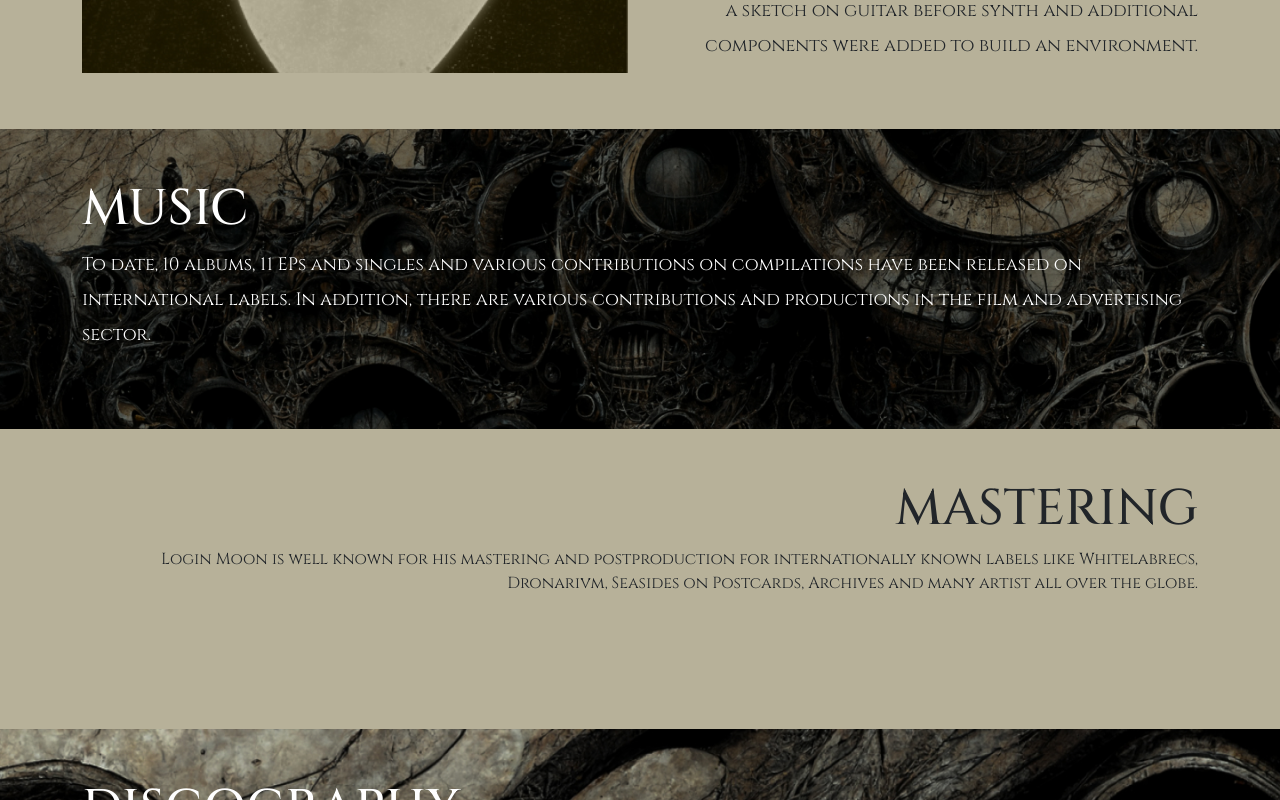
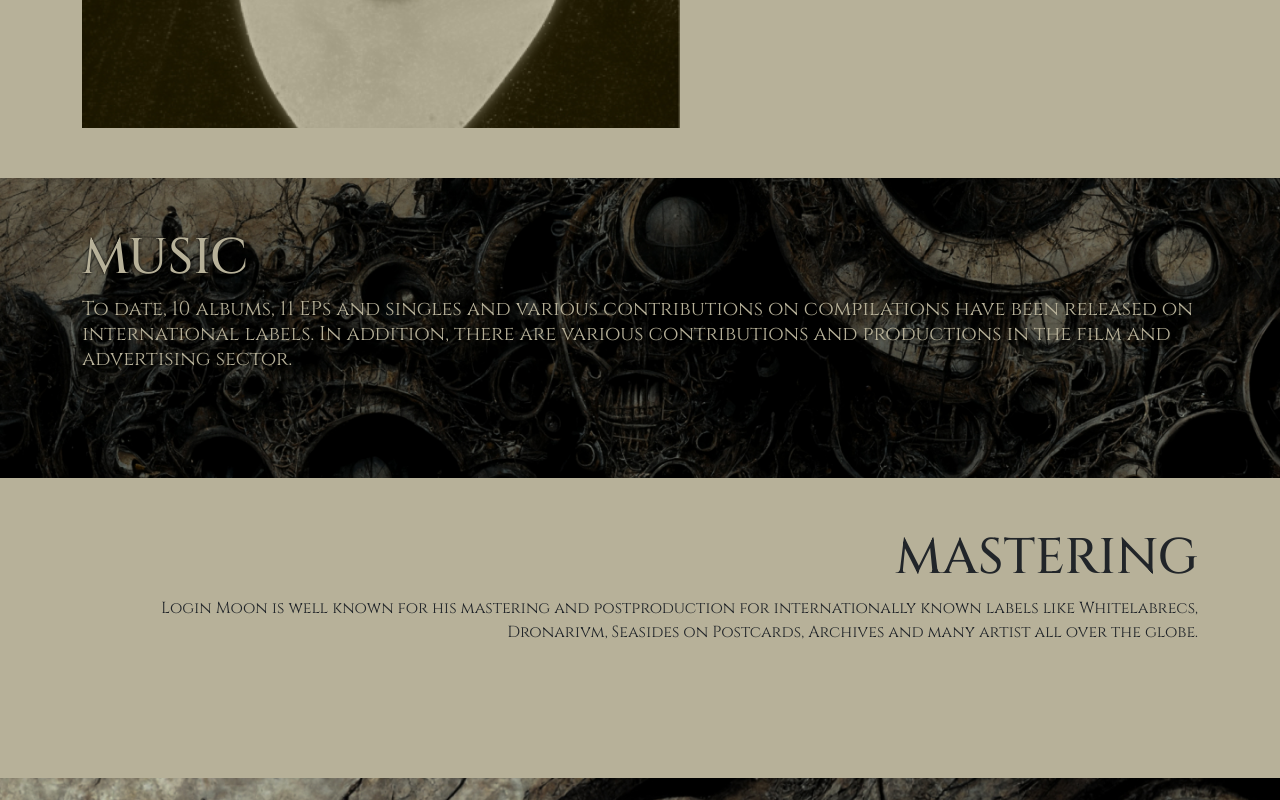
Before and after one commit to Tobeworks/logicmoon-homepage2, a Vue app: page / in a window 1280 px wide. Shown: the part 1520-2320 px from the top of the page. Built offline with nearby package versions, Linux system fonts and the light colour scheme.

Commit message:
Desktop working

```diff
--- a/package.json
+++ b/package.json
@@ -2,7 +2,7 @@
   "name": "logicmoon",
   "version": "3.1.0",
   "private": true,
-  "title":"Logic Moon Music Home",
+  "title": "Logic Moon Music Home",
   "scripts": {
     "serve": "vue-cli-service serve",
     "build": "vue-cli-service build",
@@ -38,6 +38,7 @@
     "imagemin-optipng": "^8.0.0",
     "imagemin-svgo": "^10.0.1",
     "npm-run-all": "^4.1.5",
+    "prettier": "^2.7.1",
     "sass": "^1.45.1",
     "sass-loader": "^13.0.2"
   },
--- a/src/scss/style.scss
+++ b/src/scss/style.scss
@@ -8,7 +8,7 @@
 @import "../../node_modules/bootstrap/scss/navbar";
 @import "../../node_modules/bootstrap/scss/_helpers.scss";
 @import "../../node_modules/bootstrap/scss/close";
-@import "../../node_modules/bootstrap/scss/images";
+//@import "../../node_modules/bootstrap/scss/images";
 @import "../../node_modules/bootstrap/scss/buttons";
 @import "../../node_modules/bootstrap/scss/bootstrap-utilities.scss";
 @import "../../node_modules/bootstrap/scss/alert";
@@ -18,6 +18,7 @@ $isogridsize: 200px;
 $isogridsize-sm: 140px;
 $isogridsize-xs: 100px;
 $primary: #b7b199;
+$secondary: black;
 
 html {
   scroll-behavior: smooth;
@@ -55,12 +56,6 @@ iframe {
   background: url(../assets/img/section-dark-big.jpg);
   background-attachment: fixed;
   background-size: cover;
-}
-#footer {
-  background: url(../assets/img/footer-img.jpg);
-  background-size: cover;
-}
-#portrait {
 }
 
 #topnavi {
@@ -115,7 +110,7 @@ h1 {
   text-shadow: 0px 0px 2px rgba(255, 255, 255, 1);
   mix-blend-mode: screen;
   color: $primary;
-  text-shadow: 0 0 10px #000;
+  text-shadow: 0 0 10px $secondary;
 }
 
 h2 {
@@ -129,21 +124,28 @@ h4 {
 }
 
 footer {
-  min-height: 500px;
+background-color: $secondary;
+  background: url(../assets/img/footer_desktop_dark.jpg);
+  background-size: cover;
+  background-attachment: fixed;
+  min-height: 300px;
   padding: 50px 0;
+  h4{
+    color:$primary;
+  }
 }
 
 #subheadline {
   font-size: 3.5vw;
   text-align: right;
   width: 100%;
-  text-shadow: 0 0 3px #000;
+  text-shadow: 0 0 3px $secondary;
   opacity: 0;
   color: $primary;
 }
 
 .overlay {
-  background-color: #000;
+  background-color: $secondary;
   opacity: 0.5;
   position: absolute;
   top: 0;
@@ -160,18 +162,14 @@ footer {
 }
 
 .text {
-  font-size: 18px;
-  line-height: 35px;
-}
-
-.bg-dark {
-  background-color: #000 !important;
+  font-size: 20px;
+  line-height: 25px;
 }
 
 .btn-lm {
   color: #fff;
-  background-color: #000;
-  border-color: #000;
+  background-color: $secondary;
+  border-color: $secondary;
   border-radius: 0;
   text-transform: uppercase;
   min-width: 200px;
@@ -219,7 +217,7 @@ input[type="url"]:focus,
   margin: 4px;
   overflow: visible;
   transform: matrix(1, 0, 0, 1, 0, 0);
-  color: #000;
+  color: $secondary;
 }
 
 .button-nav-block {
@@ -236,7 +234,7 @@ input[type="url"]:focus,
   left: 83%;
 
   .btn-hamburger {
-    color: #000;
+    color: $secondary;
     background-color: #4c4c4c;
     opacity: 0.5;
     border-radius: 6px;
@@ -390,32 +388,36 @@ input[type="url"]:focus,
   background-size: cover;
   background-attachment: fixed;
   background-repeat: no-repeat;
-}
+  background-color: $secondary;
 
-.bg-dark h2,
-.bg-dark .text,
-.bg-dark form {
-  color: white;
-}
-
-.bg-dark .btn-lm {
-  color: #000;
+  .btn-lm {
+    color: $secondary;
     background-color: #fff;
     border-color: #fff;
     border-radius: 0;
     text-transform: uppercase;
     min-width: 200px;
-}
 
-.bg-dark .btn-lm:hover {
+    &:hover {
       color: white;
       background-color: #353535;
       border-color: #353535;
     }
+  }
 
-#footer {
-  background-color: #000;
+  h2,
+  p,
+  .text,
+  .text-light,
+  form {
+    color: $primary !important;
   }
+  h2 {
+    text-shadow: 0 0 3px $secondary;
+  }
+}
+
+
 
 .reverseaddr {
   unicode-bidi: bidi-override;
```
Also changed, not shown: src/components/landing-page.vue (+9 -9 lines), src/assets/img/footer_desktop_dark.jpg (added). Lines whose indentation alone changed are shown as unchanged.
